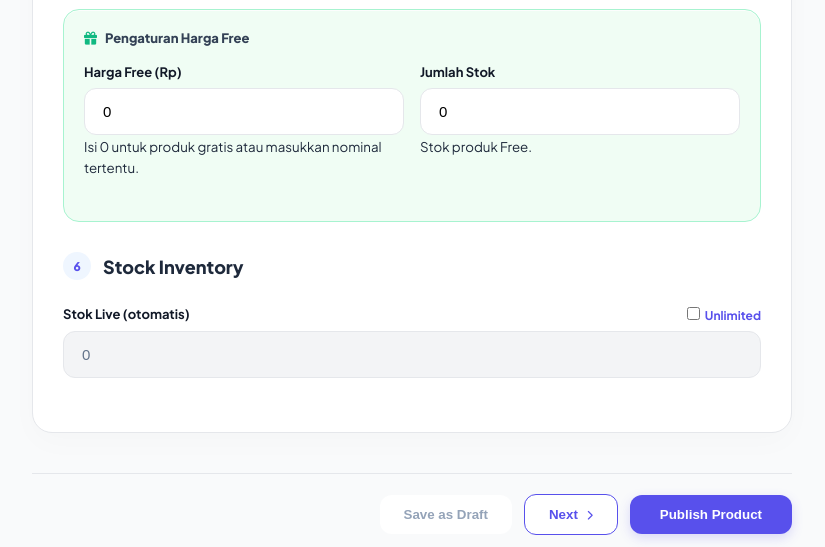
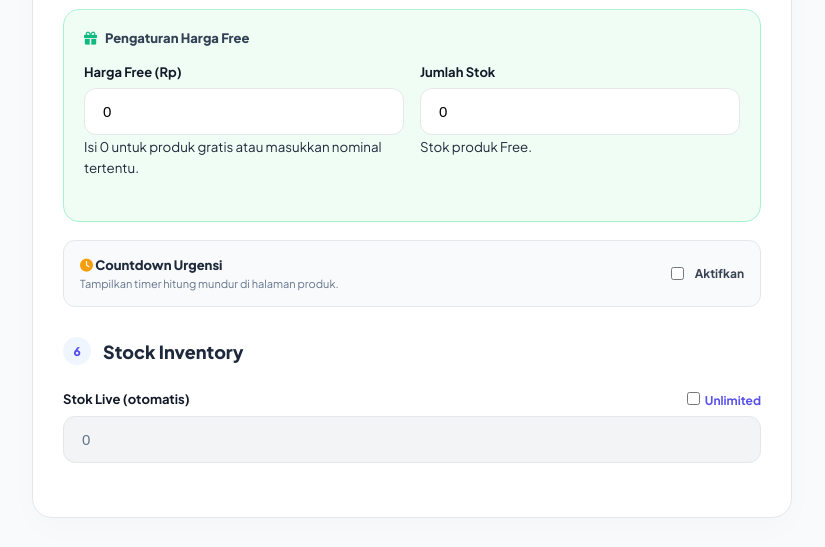
Before and after one commit to jos137/lingkunodejs19april26, a Node project: template views/admin/product-edit.ejs in a window 1280 px wide. Shown: the part 1345-1892 px from the top of the page, without its empty margins (8-833 px from the left). Run offline with Node 20 templates, Linux system fonts and the light colour scheme; the template is opened without the code that fills it, so the values that code supplies are empty; some libraries are stand-ins or nearby versions.

Commit message:
Auto-update from Dashboard: 10/21/2026, 5:24:40 AM

```diff
--- a/controllers/adminController.js
+++ b/controllers/adminController.js
@@ -414,6 +414,8 @@ exports.updateProduct = async (req, res) => {
             commission_percent: parseFloat(req.body.commission_percent) || 20,
             product_type: req.body.type || 'digital',
             product_role: req.body.product_role === 'upsell' ? 'upsell' : 'main',
+            countdown_enabled: req.body.countdown_enabled === 'on' ? 1 : 0,
+            countdown_minutes: Math.max(1, parseInt(req.body.countdown_minutes) || 30),
             thumbnail_style: req.body.thumbnail_style || 'callout',
             subtitle: req.body.subtitle || '',
             button_text: req.body.button_text || 'Ambil Sekarang',
@@ -539,6 +541,8 @@ exports.createProductPost = async (req, res) => {
             pricing_mode: pricingMode,
             product_type: req.body.type || 'digital',
             product_role: req.body.product_role === 'upsell' ? 'upsell' : 'main',
+            countdown_enabled: req.body.countdown_enabled === 'on' ? 1 : 0,
+            countdown_minutes: Math.max(1, parseInt(req.body.countdown_minutes) || 30),
             ...accessUpdates(req.body),
             normal_price: req.body.normal_price || null,
             promo_enabled: req.body.promo_enabled === 'on' ? 1 : 0,
--- a/utils/autoHeal.js
+++ b/utils/autoHeal.js
@@ -40,7 +40,9 @@ async function runAutoHeal() {
             'is_affiliate TINYINT(1) DEFAULT 1',
             'commission_percent DECIMAL(5,2) DEFAULT 20.00',
             "product_role VARCHAR(20) DEFAULT 'main'",
-            'deleted_at DATETIME DEFAULT NULL'
+            'deleted_at DATETIME DEFAULT NULL',
+            'countdown_enabled TINYINT(1) DEFAULT 0',
+            'countdown_minutes INT DEFAULT 30'
         ];
         for (const colDef of productCols) {
             const colName = colDef.split(' ')[0];
--- a/views/admin/product-edit.ejs
+++ b/views/admin/product-edit.ejs
@@ -345,6 +345,24 @@ const isUpsellRole = (locals.productRole === 'upsell') || (p.product_role === 'u
                                 <% } %>
                             </div>
                         </div>
+                        <% if (!isUpsellRole) { %>
+                        <div class="stan-group" style="margin-top:18px; padding:16px; border:1px solid #e5e7eb; border-radius:12px; background:#f8fafc;">
+                            <div style="display:flex; align-items:center; justify-content:space-between; gap:12px;">
+                                <div>
+                                    <div style="font-size:13px; font-weight:800; color:#1e293b;"><i class="fas fa-clock" style="color:#f59e0b;"></i> Countdown Urgensi</div>
+                                    <div style="font-size:11px; color:#64748b; margin-top:4px;">Tampilkan timer hitung mundur di halaman produk.</div>
+                                </div>
+                                <label style="display:flex;align-items:center;gap:8px;font-size:12px;font-weight:700;color:#374151;cursor:pointer;">
+                                    <input type="checkbox" name="countdown_enabled" <%= p.countdown_enabled == 1 ? 'checked' : '' %> onchange="document.getElementById('countdownMinutesWrap').style.display = this.checked ? 'block' : 'none';"> Aktifkan
+                                </label>
+                            </div>
+                            <div id="countdownMinutesWrap" style="display:<%= p.countdown_enabled == 1 ? 'block' : 'none' %>; margin-top:14px;">
+                                <label class="stan-label">Durasi Countdown (menit)</label>
+                                <input type="number" name="countdown_minutes" class="stan-input" min="1" value="<%= p.countdown_minutes || 30 %>" style="max-width:200px;">
+                                <small>Timer reset otomatis ke durasi ini saat habis (loop).</small>
+                            </div>
+                        </div>
+                        <% } %>
                         <div class="upsell-card" id="upsellSection" style="display:<%= (savedPricingMode === 'free' || isUpsellRole) ? 'none' : 'block' %>">
                             <div style="display:flex;align-items:center;justify-content:space-between;gap:12px;">
                                 <div>
```
Also changed, not shown: views/product-detail.ejs (+47 -0 lines).
